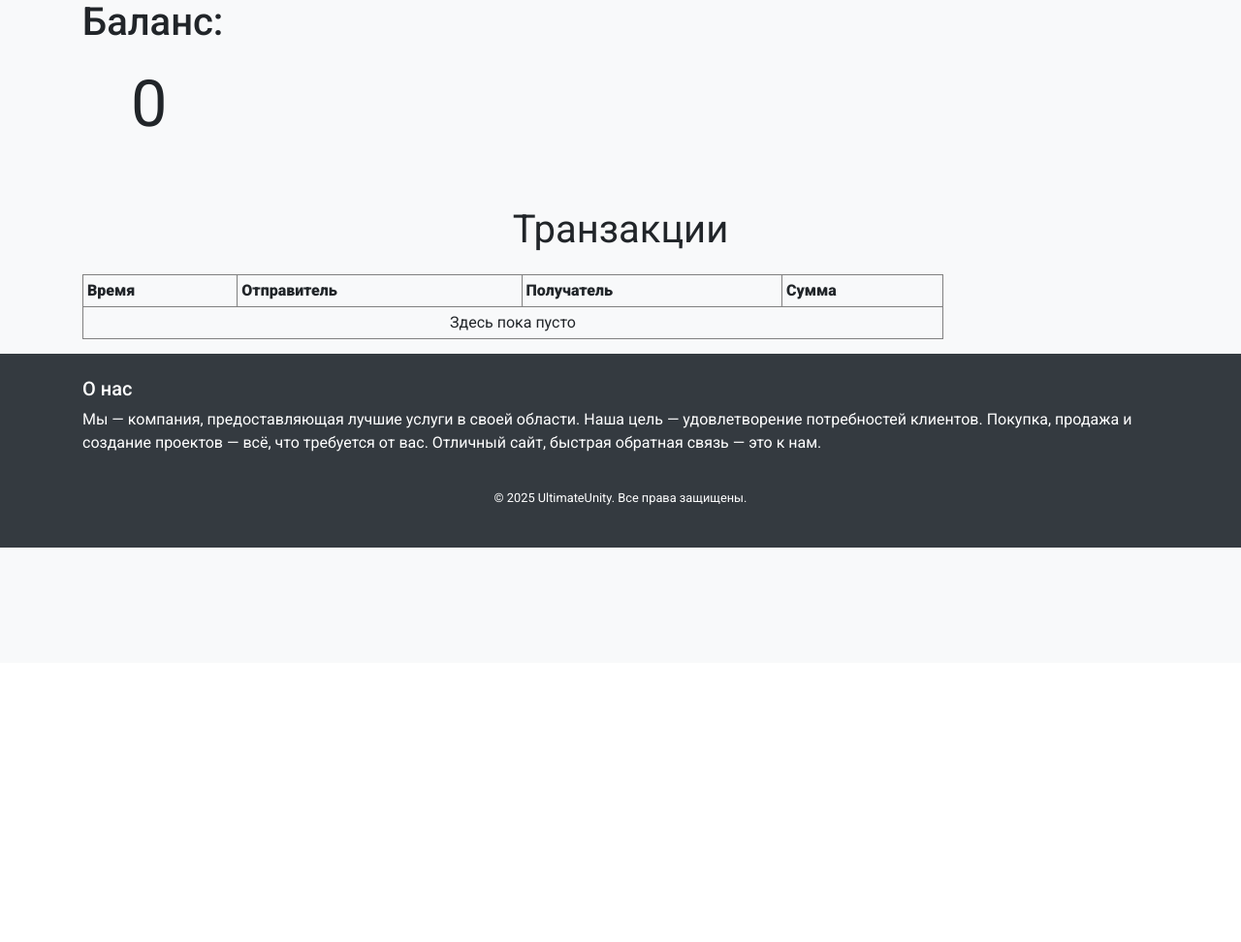
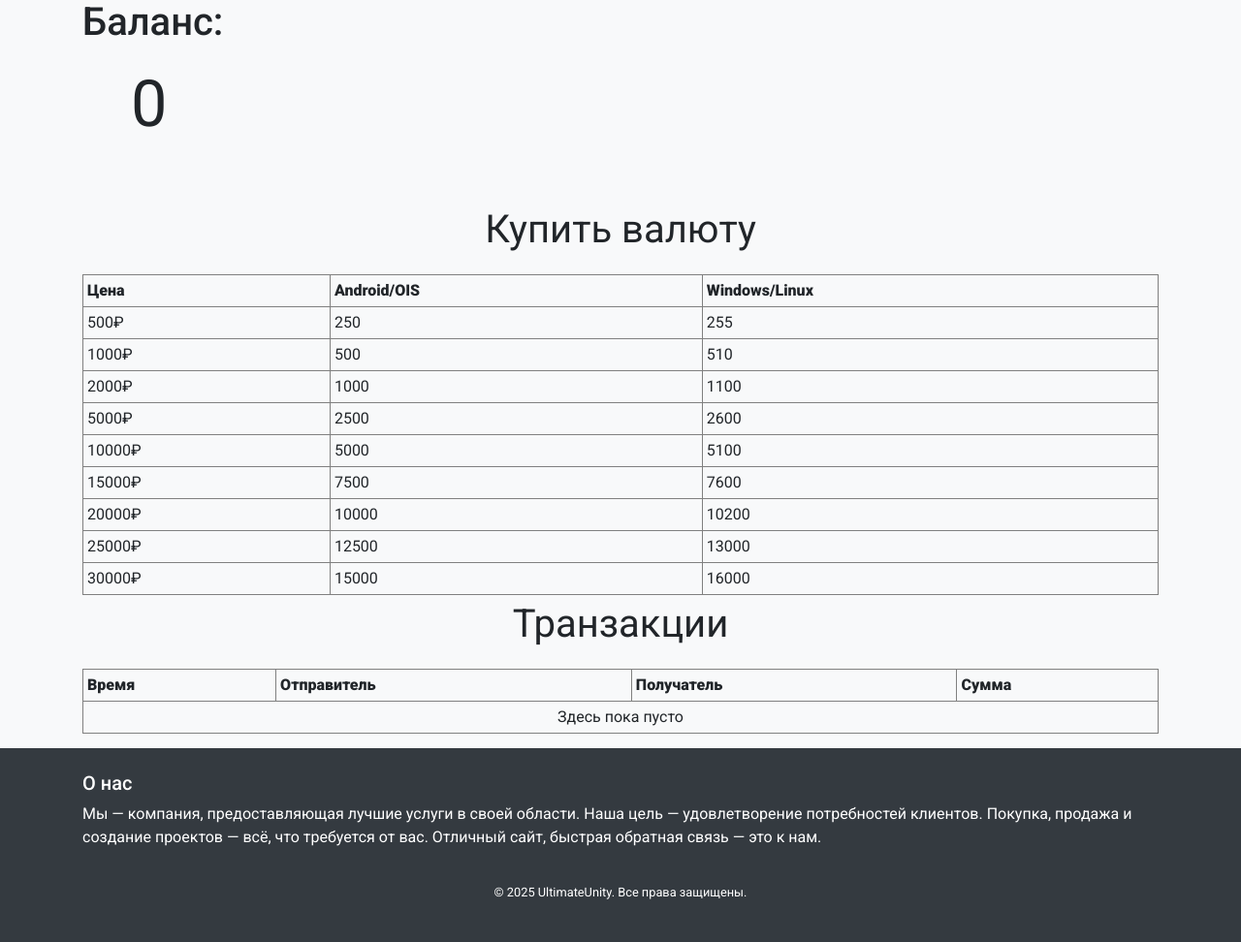
Before and after one commit to AbstractShard/YLWeb, a Flask app: page /currency in a window 1280 px wide. Shown: the part 116-1088 px from the top of the page at 97% size. Before the commit the page ends 681 px from the top, so only its background shows below. Run offline with Flask 3, Linux system fonts and the light colour scheme; a user stored in the database is signed in; some libraries are stand-ins or nearby versions.

Commit message:
table with price

```diff
--- a/server.py
+++ b/server.py
@@ -156,10 +156,22 @@ def profile():
 @check_buffer
 def currency():
     balance = current_user.currency
+    price = [
+        {"Цена": '500₽', "Android/OIS": 250, "Windows/Linux": 255},
+        {"Цена": '1000₽', "Android/OIS": 500, "Windows/Linux": 510},
+        {"Цена": '2000₽', "Android/OIS": 1000, "Windows/Linux": 1100},
+        {"Цена": '5000₽', "Android/OIS": 2500, "Windows/Linux": 2600},
+        {"Цена": '10000₽', "Android/OIS": 5000, "Windows/Linux": 5100},
+        {"Цена": '15000₽', "Android/OIS": 7500, "Windows/Linux": 7600},
+        {"Цена": '20000₽', "Android/OIS": 10000, "Windows/Linux": 10200},
+        {"Цена": '25000₽', "Android/OIS": 12500, "Windows/Linux": 13000},
+        {"Цена": '30000₽', "Android/OIS": 15000, "Windows/Linux": 16000}
+    ]
     template_params = {
         "template_name_or_list": "currency.html",
         "title": "Валюта",
         "balance": balance,
+        "price": price,
         "transactions": []
     }
     return render_template(**template_params)
--- a/templates/currency.html
+++ b/templates/currency.html
@@ -5,8 +5,35 @@
         <h1>Баланс:</h1>
         <div style="font-size:50pt; margin:10px 20px 50px 50px">{{balance}}</div>
 
-        <p style="font-size:30pt;" align="center"> Транзакции </p>
-        <table width="80%" border="1" cellspacing="0" cellpadding="4">
+        <p style="font-size:30pt;" align="center"> Купить валюту </p>
+        <table width="100%" border="1" cellspacing="0" cellpadding="4">
+            <tr align="center" style="background-color:#AFEEEE;">
+            <thead>
+                <tr>
+                    <th><b>Цена</b></th>
+                    <th><b>Android/OIS</b></th>
+                    <th><b>Windows/Linux</b></th>
+                </tr>
+            </thead>
+
+            <tbody>
+            {% if price == [] %}
+                <tr> <td colspan="3" style="text-align:center"> Здесь пока пусто</td></tr>
+            {% else %}
+                {% for i in price %}
+                    <tr>
+                        <td>{{i['Цена']}}</td>
+                        <td>{{i['Android/OIS']}}</td>
+                        <td>{{i['Windows/Linux']}}</td>
+                {% endfor %}
+            {% endif %}
+            </tbody>
+
+
+            </table>
+
+        <p style="font-size:30pt;" align="center">Транзакции </p>
+        <table width="100%" border="1" cellspacing="0" cellpadding="4">
             <tr align="center" style="background-color:#AFEEEE;">
             <thead>
                 <tr>
```
